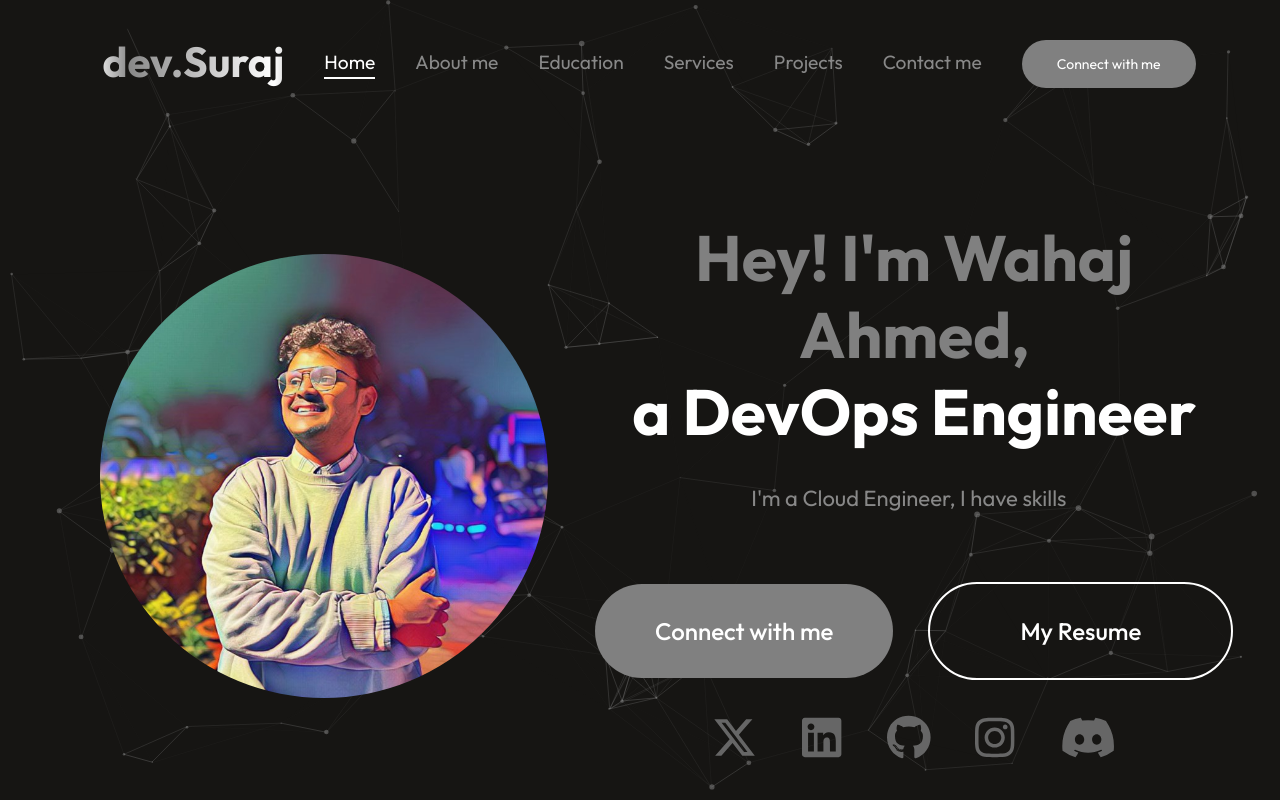
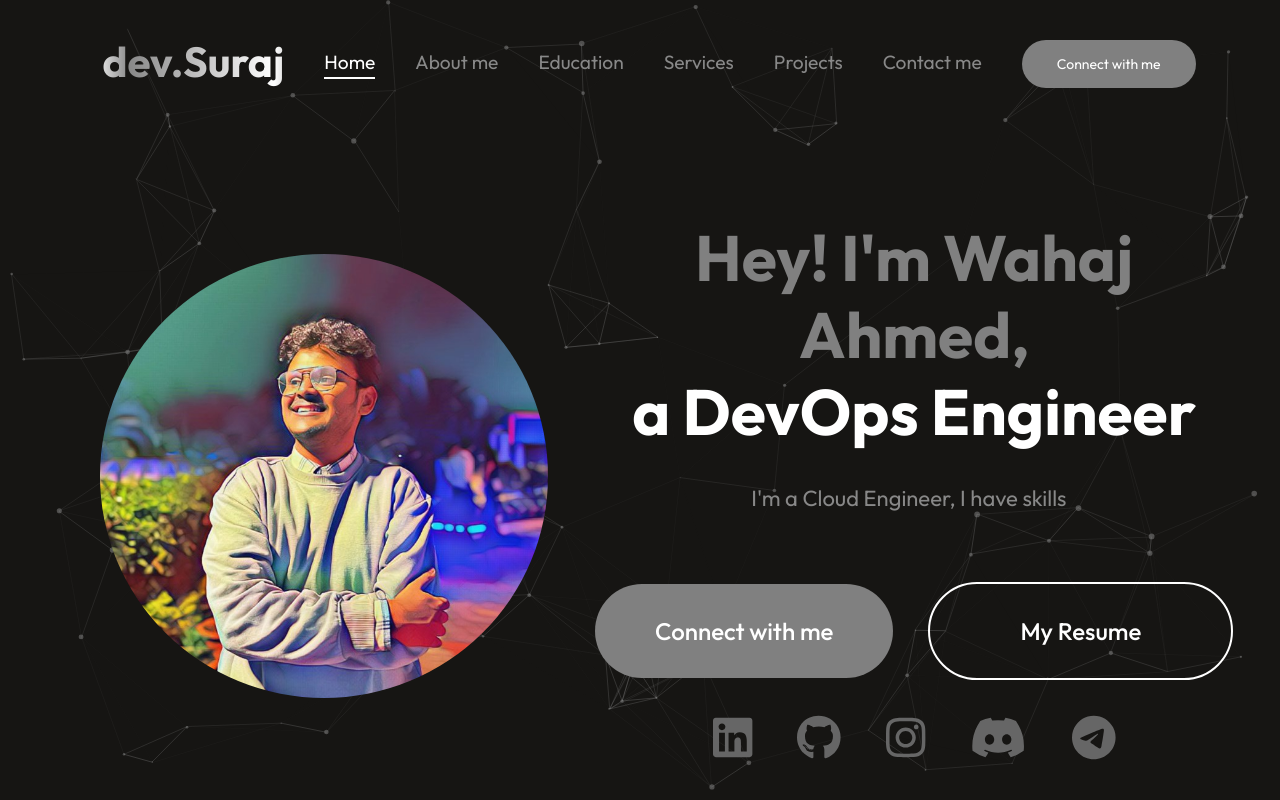
Before and after one commit to wahajahmad-cyber/wahajahmad-cyber.github.io, a React (Vite) app: page / in a window 1280 px wide. Shown: the top 800 px of the page. Built offline with nearby package versions, Linux system fonts and the light colour scheme; no server answers; a web font is replaced by a local one.

Commit message:
made changes in Hero.jsx

```diff
--- a/src/components/Hero/Hero.jsx
+++ b/src/components/Hero/Hero.jsx
@@ -4,7 +4,7 @@ import pfp from '../../assets/pfp.jpg'
 import AnchorLink from 'react-anchor-link-smooth-scroll'
 import { TypeAnimation } from 'react-type-animation'
 import { FontAwesomeIcon } from '@fortawesome/react-fontawesome'
-import { faGithub, faLinkedin, faInstagram, faDiscord, faXTwitter } from '@fortawesome/free-brands-svg-icons'
+import { faGithub, faLinkedin, faInstagram, faDiscord, faXTwitter, faTelegram } from '@fortawesome/free-brands-svg-icons'
 import Resume from '../../assets/Wahaj-Resume.pdf'
 
 const Hero = () => {
@@ -109,20 +109,20 @@ const Hero = () => {
           </a>
         </div>
         <div className="hero-social">
-          <a href="" target="_blank" rel="noopener noreferrer">
-            <FontAwesomeIcon icon={faXTwitter} />
-          </a>
-          <a href="" target="_blank" rel="noopener noreferrer">
+          <a href="https://www.linkedin.com/in/wahaj-ahmed-ansari-00b5752b9" target="_blank" rel="noopener noreferrer">
             <FontAwesomeIcon icon={faLinkedin} />
           </a>
-          <a href="" target="_blank" rel="noopener noreferrer">
+          <a href="https://github.com/wahajahmad-cyber" target="_blank" rel="noopener noreferrer">
             <FontAwesomeIcon icon={faGithub} />
           </a>
-          <a href="" target="_blank" rel="noopener noreferrer">
+          <a href="https://www.instagram.com/meetwahaj" target="_blank" rel="noopener noreferrer">
             <FontAwesomeIcon icon={faInstagram} />
           </a>
-          <a href="" target="_blank" rel="noopener noreferrer">
+          <a href="https://discord.com/users/920959349004853288" target="_blank" rel="noopener noreferrer">
             <FontAwesomeIcon icon={faDiscord} />
+          </a>
+          <a href="http://t.me/wahaj_aa" target="_blank" rel="noopener noreferrer">
+            <FontAwesomeIcon icon={faTelegram} />
           </a>
         </div>
       </div>
```
